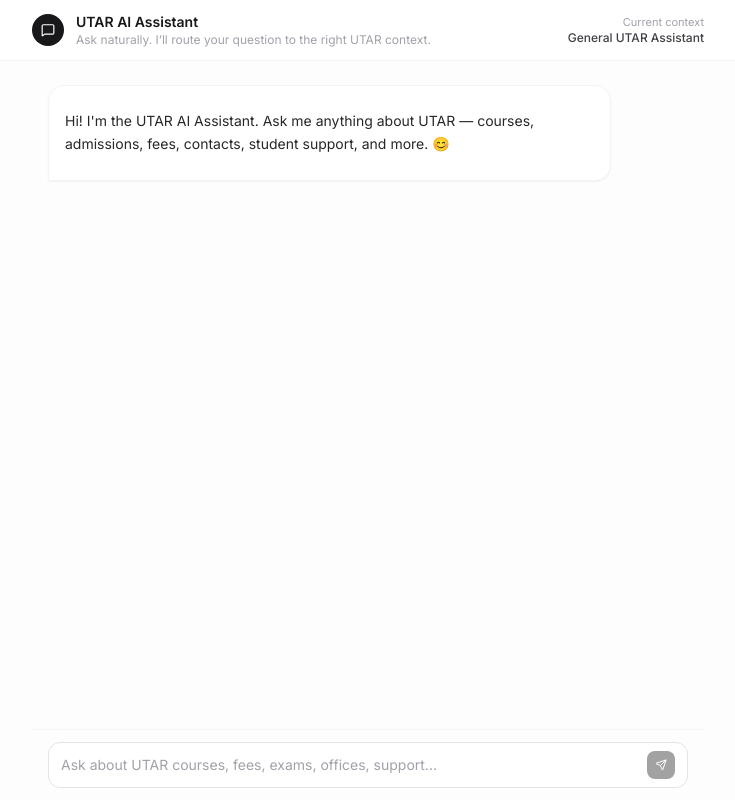
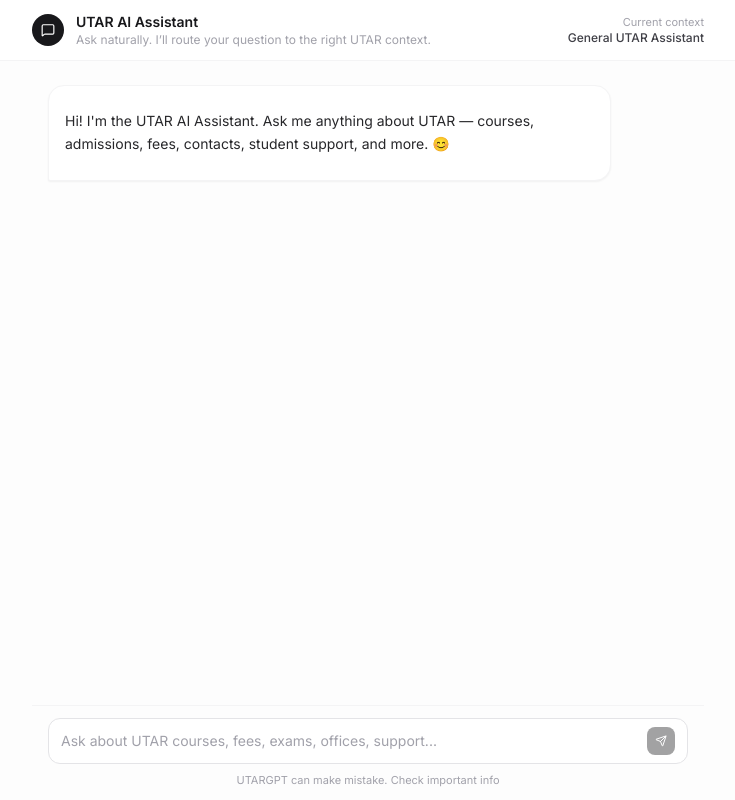
Before and after one commit to cclia19/utarMultiAgentGPT, a Next.js app: page / in a window 1280 px wide. Shown: the whole page, without its empty margins (272-1007 px from the left). Built offline with nearby package versions, Linux system fonts and the light colour scheme.

Commit message:
Add disclaimer to chat input footers

```diff
--- a/app/chat/page.tsx
+++ b/app/chat/page.tsx
@@ -423,6 +423,9 @@
                         )}
                     </button>
                 </div>
+                <div className="mt-2 text-center text-[11px] text-zinc-400">
+                    UTARGPT can make mistake. Check important info
+                </div>
             </div>
         </div>
     );
--- a/app/page.tsx
+++ b/app/page.tsx
@@ -416,6 +416,9 @@
                         )}
                     </button>
                 </div>
+                <div className="mt-2 text-center text-[11px] text-zinc-400">
+                    UTARGPT can make mistake. Check important info
+                </div>
             </footer>
         </div>
     );
```
